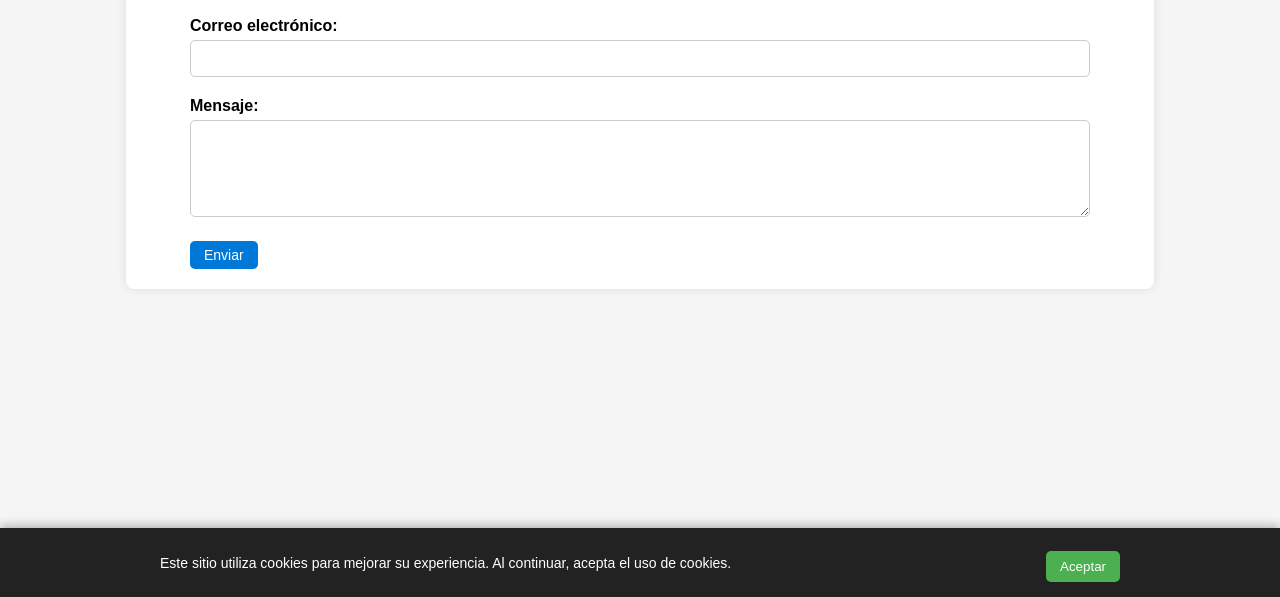
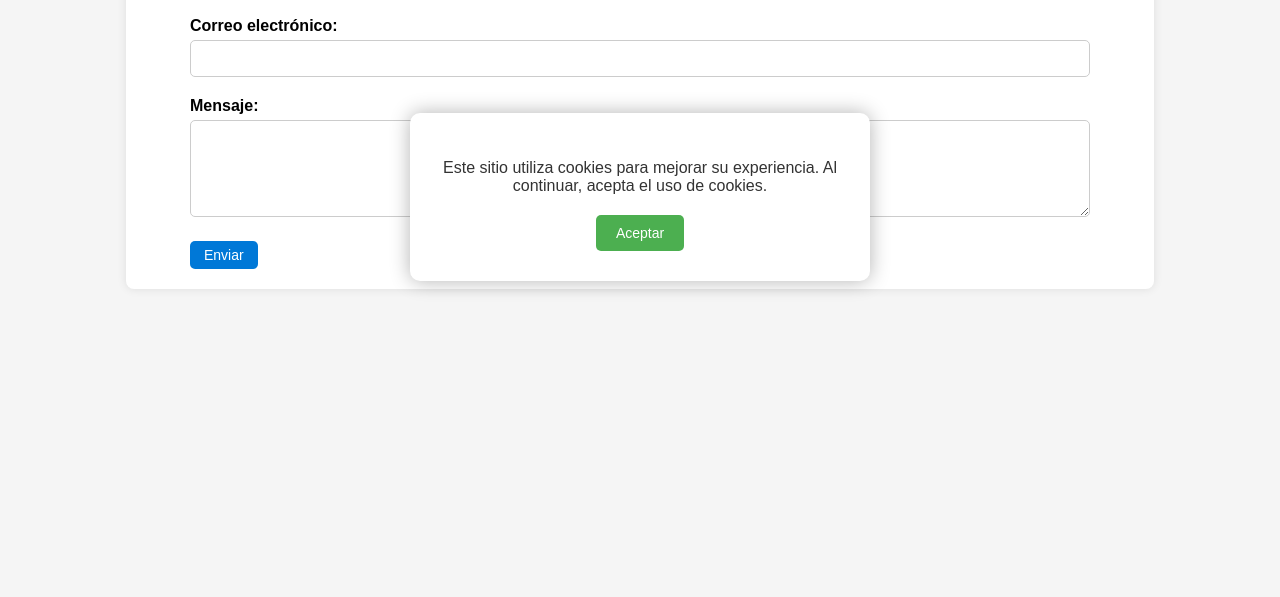
Before and after one commit to mariiorod/pruebadeFormulario, a plain HTML site: page index.html in a window 1280 px wide. Shown: the part 203-800 px from the top of the page. Drawn offline with Linux system fonts and the light colour scheme.

Commit message:
index.html

```diff
--- a/index.html
+++ b/index.html
@@ -112,26 +112,52 @@
     }
   </script>
 
-</body>
-
-<div id="cookie-banner" style="position: fixed; bottom: 0; left: 0; right: 0; background: #222; color: #fff; padding: 15px 20px; font-size: 14px; display: none; z-index: 9999; box-shadow: 0 -2px 10px rgba(0,0,0,0.3);">
-  <div style="max-width: 960px; margin: auto; display: flex; justify-content: space-between; align-items: center; flex-wrap: wrap;">
-    <span>Este sitio utiliza cookies para mejorar su experiencia. Al continuar, acepta el uso de cookies.</span>
-    <button onclick="aceptarCookies()" style="background: #4CAF50; color: white; border: none; padding: 8px 14px; border-radius: 5px; cursor: pointer; margin-top: 8px;">Aceptar</button>
-  </div>
+<div id="cookie-popup" style="
+  display: none;
+  position: fixed;
+  top: 50%;
+  left: 50%;
+  transform: translate(-50%, -50%);
+  background-color: white;
+  color: #333;
+  padding: 30px;
+  border-radius: 10px;
+  box-shadow: 0 0 20px rgba(0, 0, 0, 0.3);
+  max-width: 400px;
+  width: 90%;
+  z-index: 9999;
+  font-family: Arial, sans-serif;
+  text-align: center;
+">
+  <p style="margin-bottom: 20px;">
+    Este sitio utiliza cookies para mejorar su experiencia. Al continuar, acepta el uso de cookies.
+  </p>
+  <button onclick="aceptarCookies()" style="
+    background-color: #4CAF50;
+    color: white;
+    border: none;
+    padding: 10px 20px;
+    border-radius: 5px;
+    cursor: pointer;
+    font-size: 14px;
+  ">
+    Aceptar
+  </button>
 </div>
 
 <script>
   function aceptarCookies() {
     localStorage.setItem('cookiesAceptadas', 'true');
-    document.getElementById('cookie-banner').style.display = 'none';
+    document.getElementById('cookie-popup').style.display = 'none';
   }
 
   window.onload = function () {
     if (!localStorage.getItem('cookiesAceptadas')) {
-      document.getElementById('cookie-banner').style.display = 'block';
+      document.getElementById('cookie-popup').style.display = 'block';
     }
   };
 </script>
 
+</body>
+
 </html>
```
